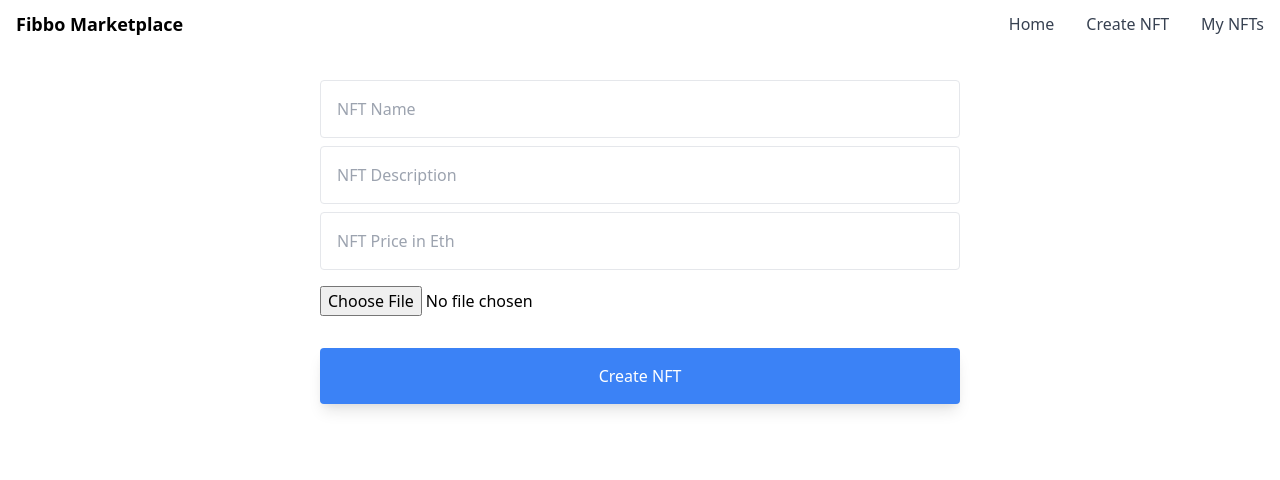
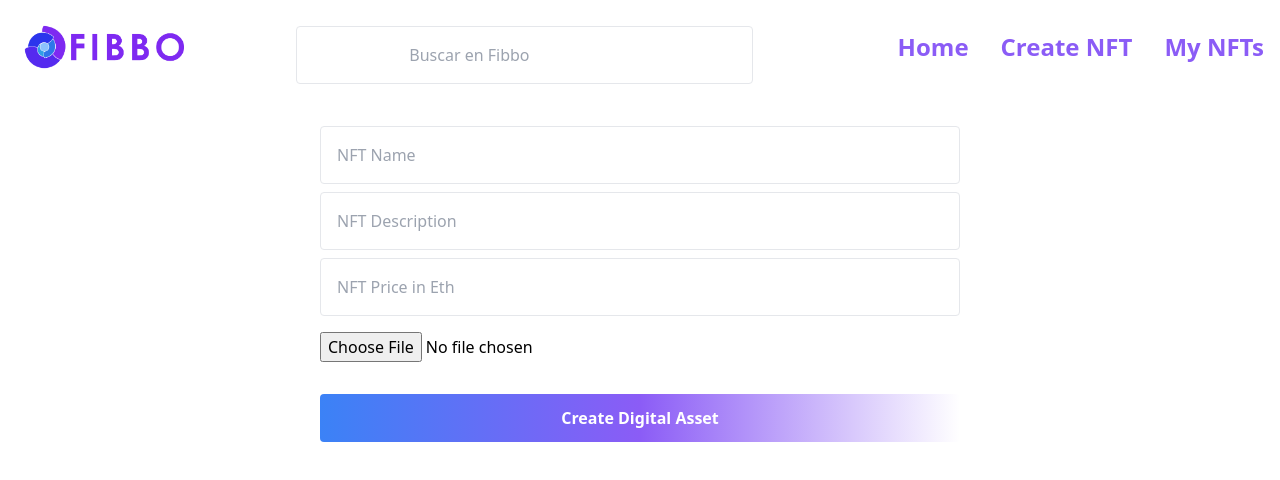
Before and after one commit to svermen/NFT-Marketplace, a Next.js app: page /create-item in a window 1280 px wide. Shown: the top 480 px of the page. Built offline with nearby package versions, Linux system fonts and the light colour scheme; what ipfs-http-client would draw is missing.

Commit message:
Cambios diseño fibbo

```diff
--- a/pages/_app.js
+++ b/pages/_app.js
@@ -1,5 +1,6 @@
 import '../styles/globals.css'
 import Link from 'next/link'
+
 
 function MyApp({ Component, pageProps }) {
   return (
@@ -7,25 +8,33 @@ function MyApp({ Component, pageProps }) {
       <nav className="bg-white border-gray-200 px-2 sm:px-4 py-2.5 rounded">
         <div className="container flex flex-wrap items-center justify-between mx-auto">
           <a href="#" className="flex">
-            <span className="self-center text-lg font-semibold whitespace-nowrap">Fibbo Marketplace</span>
+            <img className="m-2 w-20 sm:w-40 self-center" src="../images/Fibbo-azul.png" />
+            {/* <span className="self-center text-lg font-semibold whitespace-nowrap">Fibbo Marketplace</span> */}
           </a>
+          <input
+          placeholder="Buscar en Fibbo"
+          className="mt-4 border rounded mr-10 p-4 px-28 "
+        />
           <div className="hidden w-full md:block md:w-auto">
             <ul className="flex flex-col mt-4 md:flex-row md:space-x-8 md:mt-0 md:text-sm md:font-medium">
               <Link href="/">
                 <li>
-                  <a className="block py-2 pl-3 pr-4 text-gray-700 text-base border-b border-gray-100 hover:bg-gray-50 cursor-pointer md:hover:bg-transparent md:border-0 md:hover:text-blue-700 md:p-0">Home</a>
+                  {/* <a className="block py-2 pl-3 pr-4 text-gray-700 text-base border-b border-gray-100 hover:bg-gray-50 cursor-pointer md:hover:bg-transparent md:border-0 md:hover:text-blue-700 md:p-0">Home</a> */}
+                  <a className="block py-2 pl-3 pr-4 text-purple-500 text-2xl font-bold text-base border-b border-gray-100 hover:bg-gray-50 cursor-pointer md:hover:bg-transparent md:border-0 md:hover:text-blue-700 md:p-0">Home</a>
                 </li>
               </Link>
 
               <Link href="/create-item">
                 <li>
-                  <a className="block py-2 pl-3 pr-4 text-gray-700 text-base border-b border-gray-100 hover:bg-gray-50 cursor-pointer md:hover:bg-transparent md:border-0 md:hover:text-blue-700 md:p-0">Create NFT</a>
+                  {/* <a className="block py-2 pl-3 pr-4 text-gray-700 text-base border-b border-gray-100 hover:bg-gray-50 cursor-pointer md:hover:bg-transparent md:border-0 md:hover:text-blue-700 md:p-0">Create NFT</a> */}
+                  <a className="block py-2 pl-3 pr-4 text-purple-500 text-2xl font-bold text-base border-b border-gray-100 hover:bg-gray-50 cursor-pointer md:hover:bg-transparent md:border-0 md:hover:text-blue-700 md:p-0">Create NFT</a>
                 </li>
               </Link>
 
               <Link href="/my-nfts">
                 <li>
-                  <a className="block py-2 pl-3 pr-4 text-gray-700 text-base border-b border-gray-100 hover:bg-gray-50 cursor-pointer md:hover:bg-transparent md:border-0 md:hover:text-blue-700 md:p-0">My NFTs</a>
+                  {/* <a className="block py-2 pl-3 pr-4 text-gray-700 text-base border-b border-gray-100 hover:bg-gray-50 cursor-pointer md:hover:bg-transparent md:border-0 md:hover:text-blue-700 md:p-0">My NFTs</a> */}
+                  <a className="block py-2 pl-3 pr-4 text-purple-500 text-2xl font-bold text-base border-b border-gray-100 hover:bg-gray-50 cursor-pointer md:hover:bg-transparent md:border-0 md:hover:text-blue-700 md:p-0">My NFTs</a>
                 </li>
               </Link>
             </ul>
--- a/pages/create-item.js
+++ b/pages/create-item.js
@@ -105,9 +105,12 @@ export default function Home() {
             <Image className="rounded mt-4" width="350" height="300" src={fileUrl} />
           )
         }
-        <button onClick={createMarket} className="mt-4 bg-blue-500 text-white rounded p-4 shadow-lg">
+        <button onClick={createMarket} className="w-full bg-gradient-to-r from-blue-500 via-purple-500 text-white font-bold py-3 px-12 mt-4 rounded">
+          Create Digital Asset
+        </button>
+        {/* <button onClick={createMarket} className="mt-4 bg-blue-500 text-white rounded p-4 shadow-lg">
           Create NFT
-        </button>
+        </button> */}
       </div>
     </div>
   )
--- /dev/null
+++ b/pages/details-item.js
@@ -0,0 +1,75 @@
+import { ethers } from "ethers";
+import { useEffect, useState } from "react";
+import web3 from 'web3'
+import axios from "axios";
+import Web3Modal from "web3modal";
+import Image from 'next/image'
+import { nftmarketaddress, nftaddress } from "../config";
+
+import Market from "../artifacts/contracts/NFTMarket.sol/NFTMarket.json";
+import NFT from "../artifacts/contracts/NFT.sol/NFT.json";
+import { loadGetInitialProps } from "next/dist/next-server/lib/utils";
+
+export default function Home() {
+  const [nfts, setNfts] = useState([]);
+  const [details, setDetails] = useState([]);
+  const [loadingState, setLoadingState] = useState("not-loaded");
+  useEffect(() => {
+    loadNFTs();
+  }, []);
+
+
+  async function loadNFTs() {
+
+
+    const provider = new ethers.providers.JsonRpcProvider("https://rpc.testnet.fantom.network/")
+    const tokenContract = new ethers.Contract(nftaddress, NFT.abi, provider)
+    const marketContract = new ethers.Contract(nftmarketaddress, Market.abi, provider)
+    const data = await marketContract.fetchMarketItems()
+
+    const items = await Promise.all(data.map(async i => {
+      const tokenUri = await tokenContract.tokenURI(i.tokenId)
+      const meta = await axios.get(tokenUri)
+      let price = web3.utils.fromWei(i.price.toString(), 'ether');
+      let item = {
+        price,
+        tokenId: i.tokenId.toNumber(),
+        seller: i.seller,
+        owner: i.owner,
+        image: meta.data.image,
+      }
+      return item
+    }))
+    console.log('maldito items: ', items[0].price)
+    setNfts(items)
+    const details = items.filter(i => i.tokenId)
+    setDetails(details)
+    console.log('details: ', details)
+    //setLoaded('loaded')
+  }
+  //if (loadingState === 'loaded' && !nfts.length) return (<h1 className="py-10 px-20 text-3xl">No assets owned</h1>)
+  return (
+    <div className="flex justify-center">
+      <div className="p-2">
+        <div className="grid grid-cols-1 sm:grid-cols-2 lg:grid-cols-4 gap-4 pt-4">
+
+            {/* <img src="../images/fibbotest.png" className="rounded" /> */}
+            {
+            details.map((nft, i) => (
+              <div key={i} className="border p-4 shadow max-w-xs">
+                <Image src={nft.image} className="rounded" width="300px" height="250px" />
+                <p className="text-2xl my-4 font-bold">Price paid: {nft.price}</p>
+              </div>
+            ))
+          }
+
+
+
+
+
+          </div>
+        </div>
+      </div>
+
+  );
+}
--- a/pages/index.js
+++ b/pages/index.js
@@ -1,9 +1,11 @@
 import { ethers } from 'ethers'
 import { useEffect, useState } from 'react'
+import { useRef } from 'react';
 import web3 from 'web3'
 import axios from 'axios'
 import Web3Modal from "web3modal"
 import Image from 'next/image'
+import Link from 'next/link'
 
 import {
   nftaddress, nftmarketaddress
@@ -64,6 +66,11 @@ export default function Home() {
     loadNFTs()
   }
 
+  const detailsNft = () => {
+  alert(1)
+  }
+
+
   if (loaded === 'loaded' && !nfts.length) return (<h1 className="p-20 text-4xl">No NFTs!</h1>)
   return (
     <div className="flex justify-center">
@@ -74,7 +81,11 @@ export default function Home() {
               <div key={i} className="border p-4 shadow max-w-xs">
                 <Image src={nft.image} className="rounded" width="300px" height="250px" />
                 <p className="text-2xl my-4 font-bold">Price: {nft.price} FIB</p>
-                <button className="bg-green-600 text-white py-2 px-12 rounded" onClick={() => buyNft(nft)}>Buy NFT</button>
+                {/* <button className="bg-green-600 text-white py-2 px-12 rounded" onClick={() => buyNft(nft)}>Buy NFT</button> */}
+                <button className="bg-gradient-to-r from-blue-500 via-purple-500 text-white font-bold py-2 px-10 rounded" onClick={() => buyNft(nft)}>Comprar</button>
+                <Link href="/details-item">
+                <button className="bg-gradient-to-r from-blue-500 via-purple-500 text-white font-bold py-2 px-10 rounded" onClick={detailsNft}>Detalle</button>
+                </Link>
               </div>
             ))
           }
--- a/pages/my-nfts.js
+++ b/pages/my-nfts.js
@@ -46,7 +46,8 @@ export default function Home() {
     setLoaded('loaded')
   }
   if (loaded === 'loaded' && !nfts.length) return (<h1 className="p-20 text-4xl">No NFTs!</h1>)
-  if (loaded === 'not-loaded' && !nfts.length) return (<button onClick={loadNFTs} className="rounded bg-blue-600 py-2 px-12 text-white m-16">Fetch NFTs</button>)
+  // if (loaded === 'not-loaded' && !nfts.length) return (<button onClick={loadNFTs} className="rounded bg-blue-600 py-2 px-12 text-white m-16">Fetch NFTs</button>)
+  if (loaded === 'not-loaded' && !nfts.length) return (<button onClick={loadNFTs} className="rounded bg-gradient-to-r from-blue-500 via-purple-500 py-2 px-12 text-white font-bold m-16">Fetch NFTs</button>)
   return (
     <div className="flex justify-center">
       <div style={{ width: 900 }}>
```
Also changed, not shown: public/images/Fibbo-azul.png (added), public/images/fibbotest.png (added).
